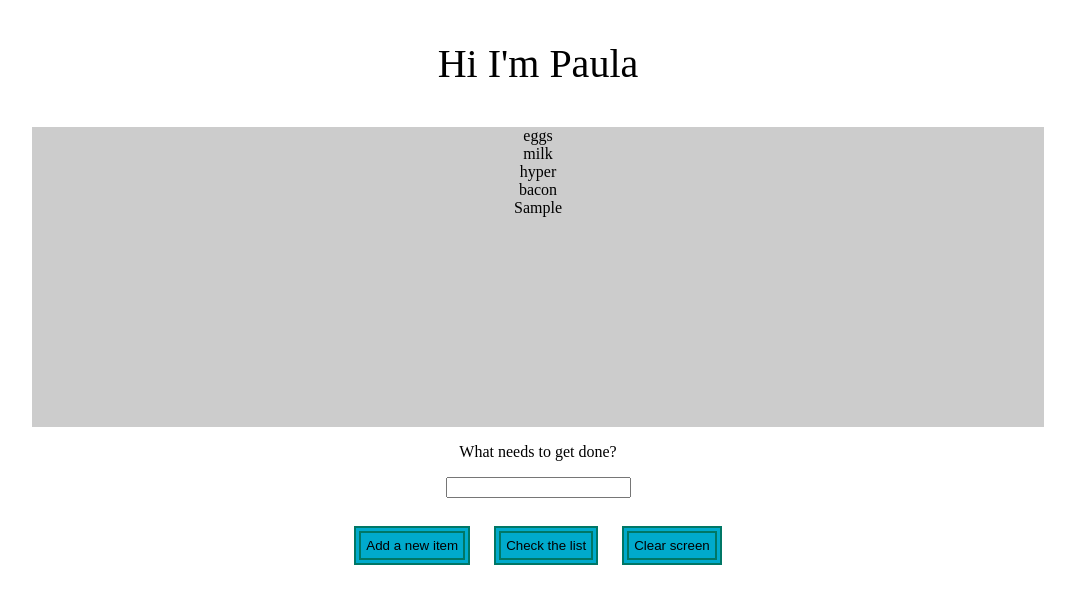
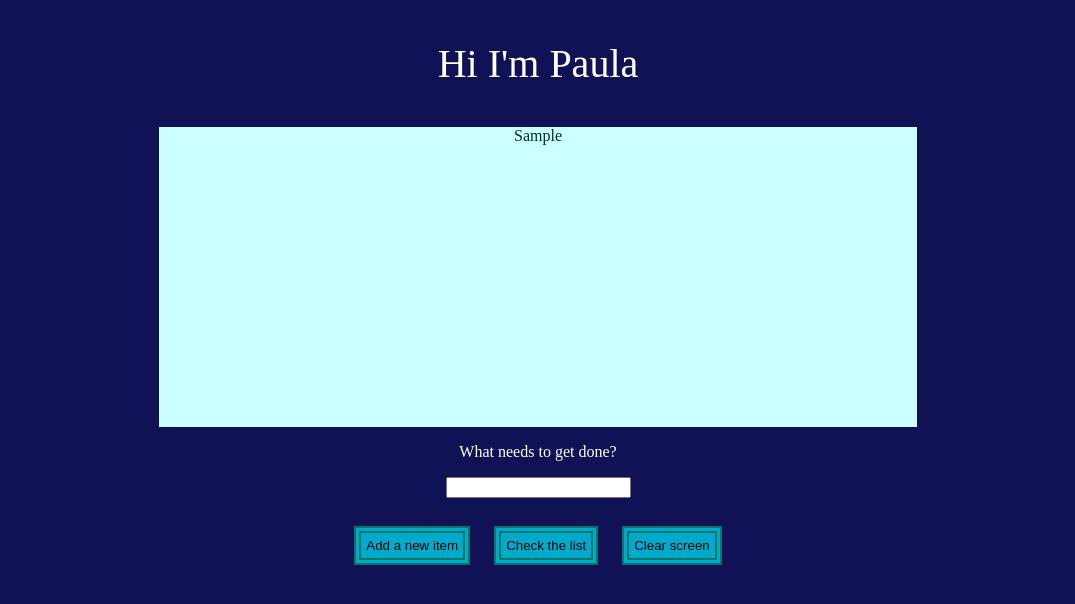
Before and after one commit to Jayj30pro/P.A.U.L.A., a plain HTML site: page P.A.U.L.A./index.html in a window 1280 px wide. Both pictures are taken after typing "Sample" into the empty fields and a click on the button "Add a new item". Shown: the whole page, without its empty margins (102-1177 px from the left). Drawn offline with Linux system fonts and the light colour scheme.

Commit message:
Update index.html

```diff
--- a/P.A.U.L.A./index.html
+++ b/P.A.U.L.A./index.html
@@ -17,13 +17,18 @@ Appointments
     <head>
         <title> P.A.U.L.A. </title>
         <style>
+            body {
+                background-color: #115;
+                color: #FFF;
+            }
             header {
                 font-size: 40px;
             }
            #work-area {
             height: 300px;
-            width: 80%;
-            background-color: #CCC;
+            width: 60%;
+            background-color: #CFF;
+            color: #032;
 
            }
            button {
@@ -52,7 +57,7 @@ Appointments
         </div>
         <br/><br/><br/><br/><br/>
         <script>
-            let doList = ["eggs","milk","hyper","bacon"];
+            let doList = [];
             let onScreen = document.getElementById("contents");
             let doIt = document.getElementById("to-do");
 
@@ -61,9 +66,15 @@ Appointments
             }
 
             function addList() {
-                doList.push(doIt.value);
-                getList();
-                doIt.value = "";
+                if (doIt.value == "") {
+                    onScreen.innerHTML = "I don't see anything";
+                }
+
+                else {
+                    doList.push(doIt.value);
+                    getList();
+                    doIt.value = "";
+                }
             }
 
             function getList() {
```
